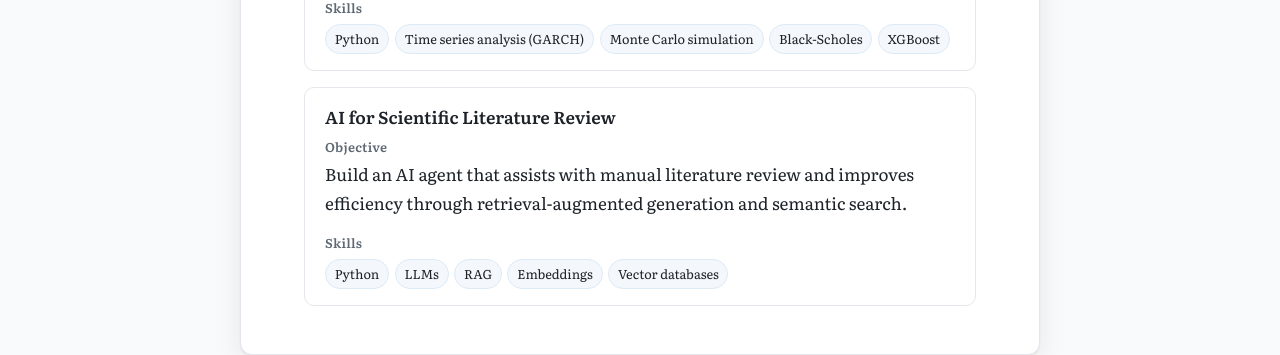
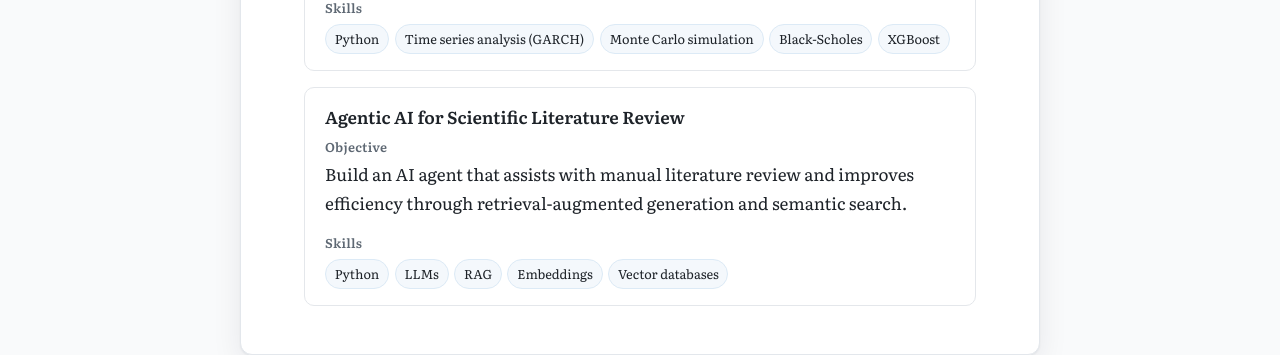
Before and after one commit to mklodi1/mklodi1.github.io, a Jekyll site: the page built from projects/index.html, in a window 1280 px wide. Shown: the part 788-1143 px from the top of the page. Built offline with Jekyll 4.4.1, drawn with Linux system fonts in a browser that asks for light colours.

Commit message:
Rename literature review project
Co-Authored-By: Claude Opus 5.5 <noreply@anthropic.com>
Claude-Session: https://claude.ai/code/session_018B7yRm4wV88UDqtVSP6gVK

```diff
--- a/_data/projects.yml
+++ b/_data/projects.yml
@@ -24,6 +24,6 @@
   objective: "Build an end-to-end tool that supports daily options trading decisions by identifying underpriced options and estimating the expected profit and tail risk of each trade."
   skills: "Python, Time series analysis (GARCH), Monte Carlo simulation, Black-Scholes, XGBoost"
 
-- title: "AI for Scientific Literature Review"
+- title: "Agentic AI for Scientific Literature Review"
   objective: "Build an AI agent that assists with manual literature review and improves efficiency through retrieval-augmented generation and semantic search."
   skills: "Python, LLMs, RAG, Embeddings, Vector databases"
```
